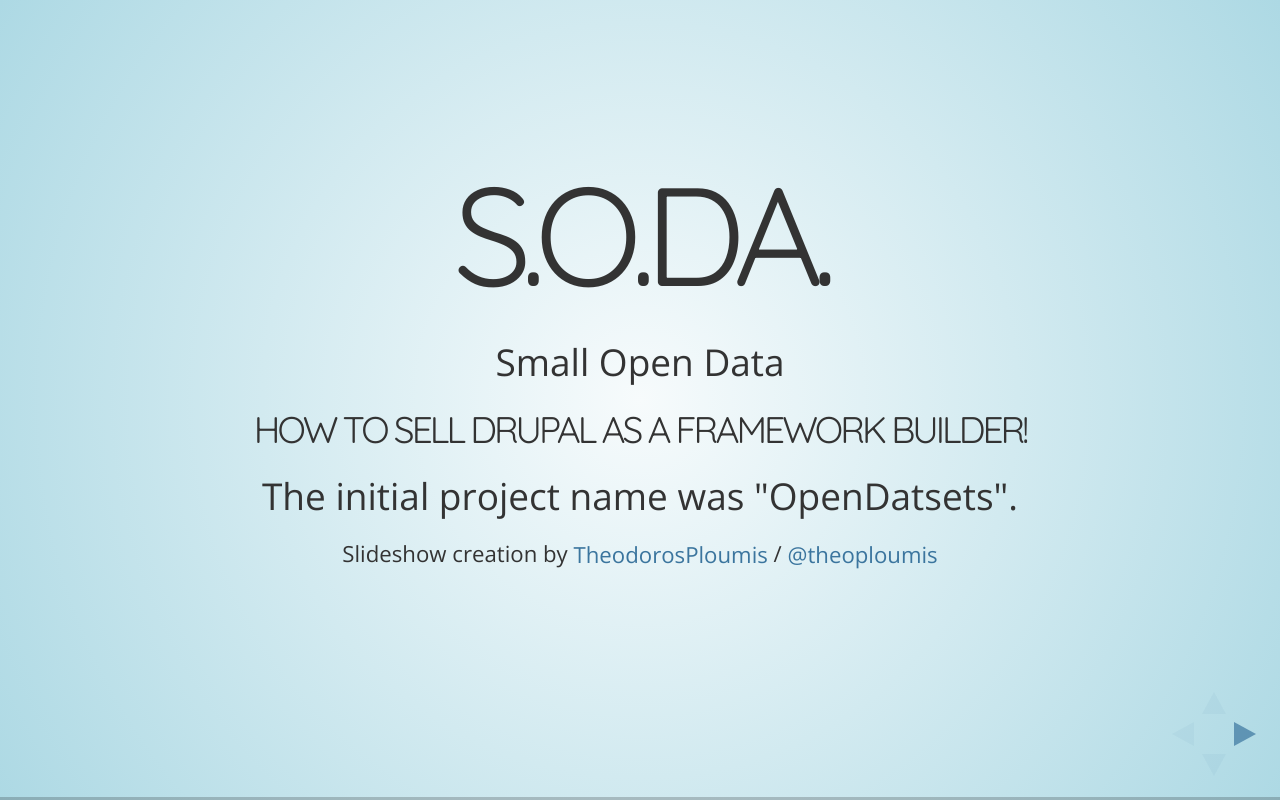
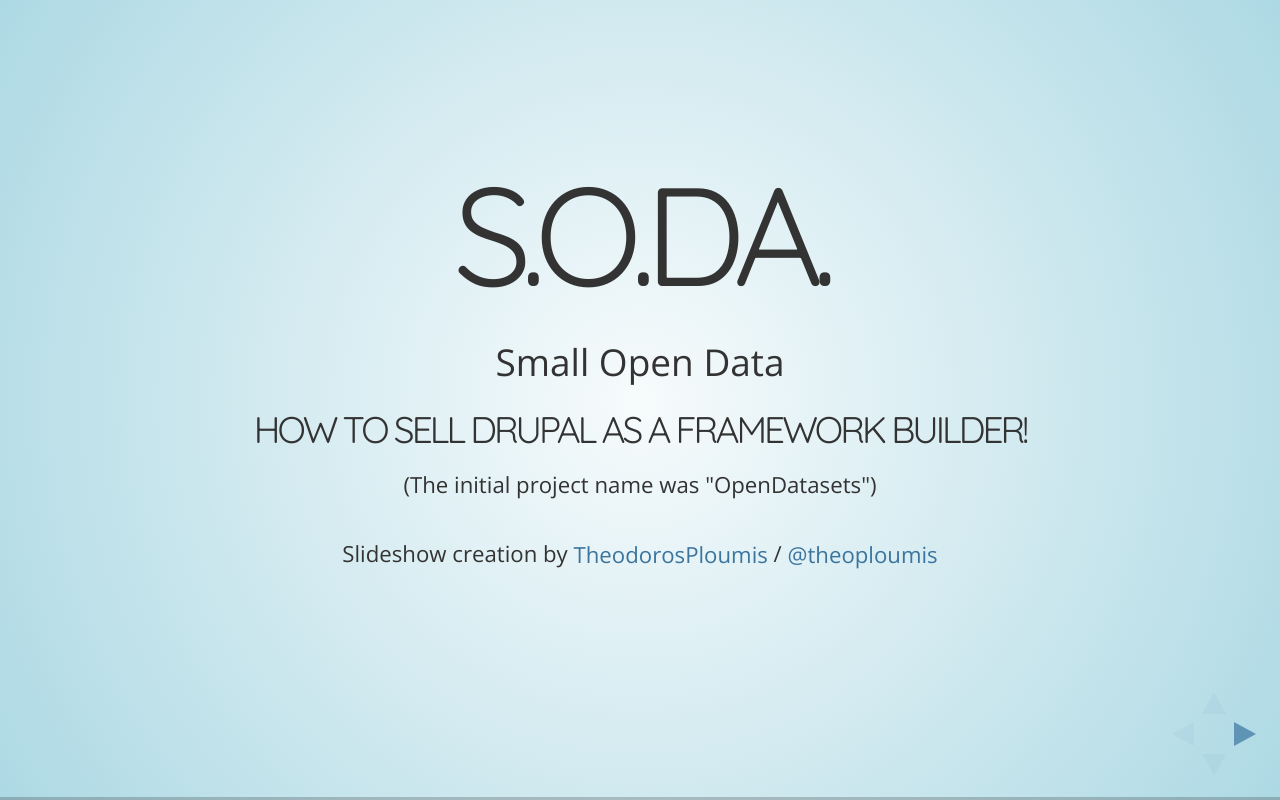
Before and after one commit to drupal-soda/presentation, a website: page index.html in a window 1280 px wide. Drawn offline with nearby package versions, Linux system fonts and the light colour scheme.

Commit message:
Autocommit

```diff
--- a/index.html
+++ b/index.html
@@ -48,9 +48,9 @@
 
             <h4>How to sell Drupal as a framework builder!</h4>
 
-            <p>
-                The initial project name was "OpenDatsets".
-            </p>
+            <small>
+                (The initial project name was "OpenDatasets")
+            </small>
 
             <p>
                 <small>Slideshow creation by <a href="http://theodorosploumis.com">TheodorosPloumis
```
